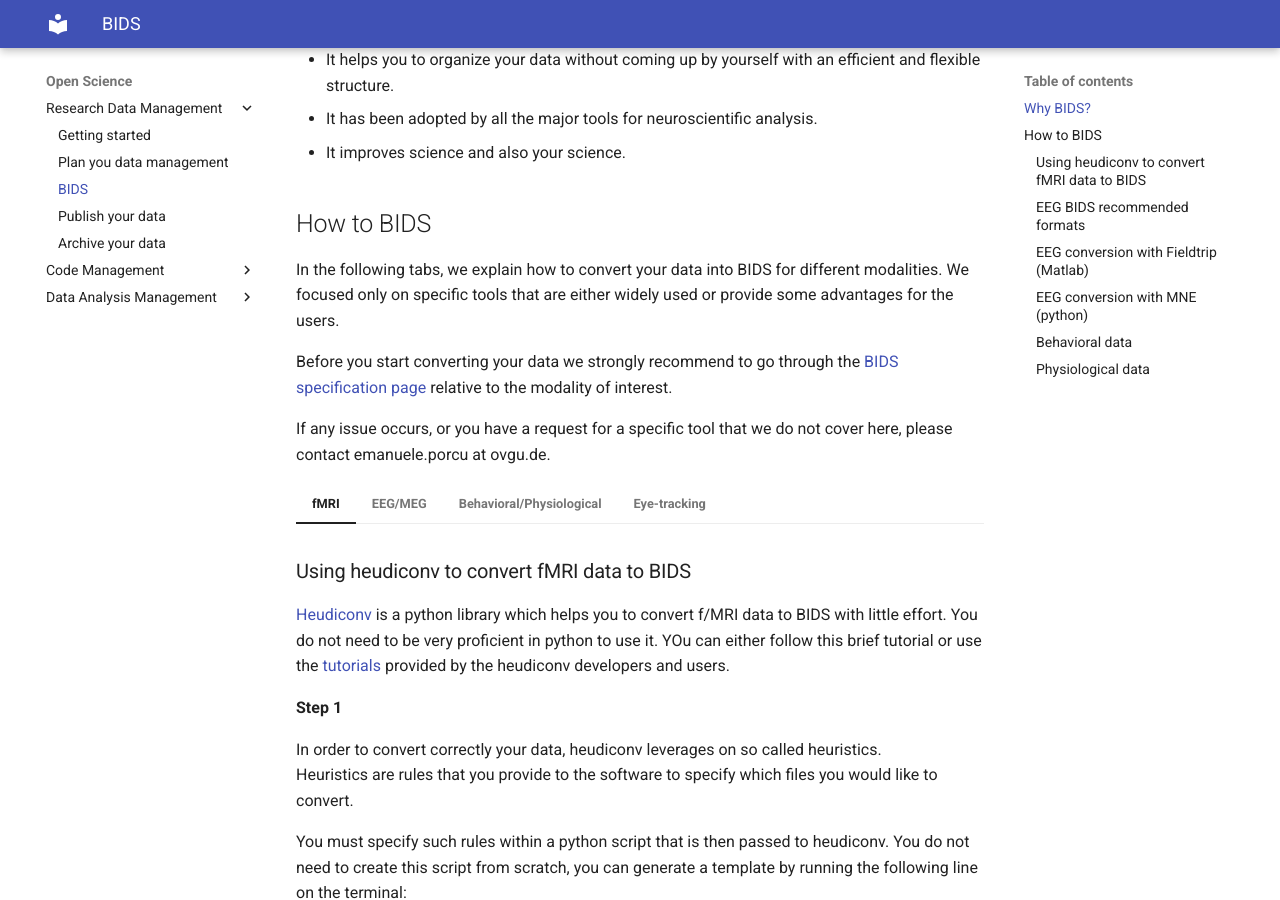
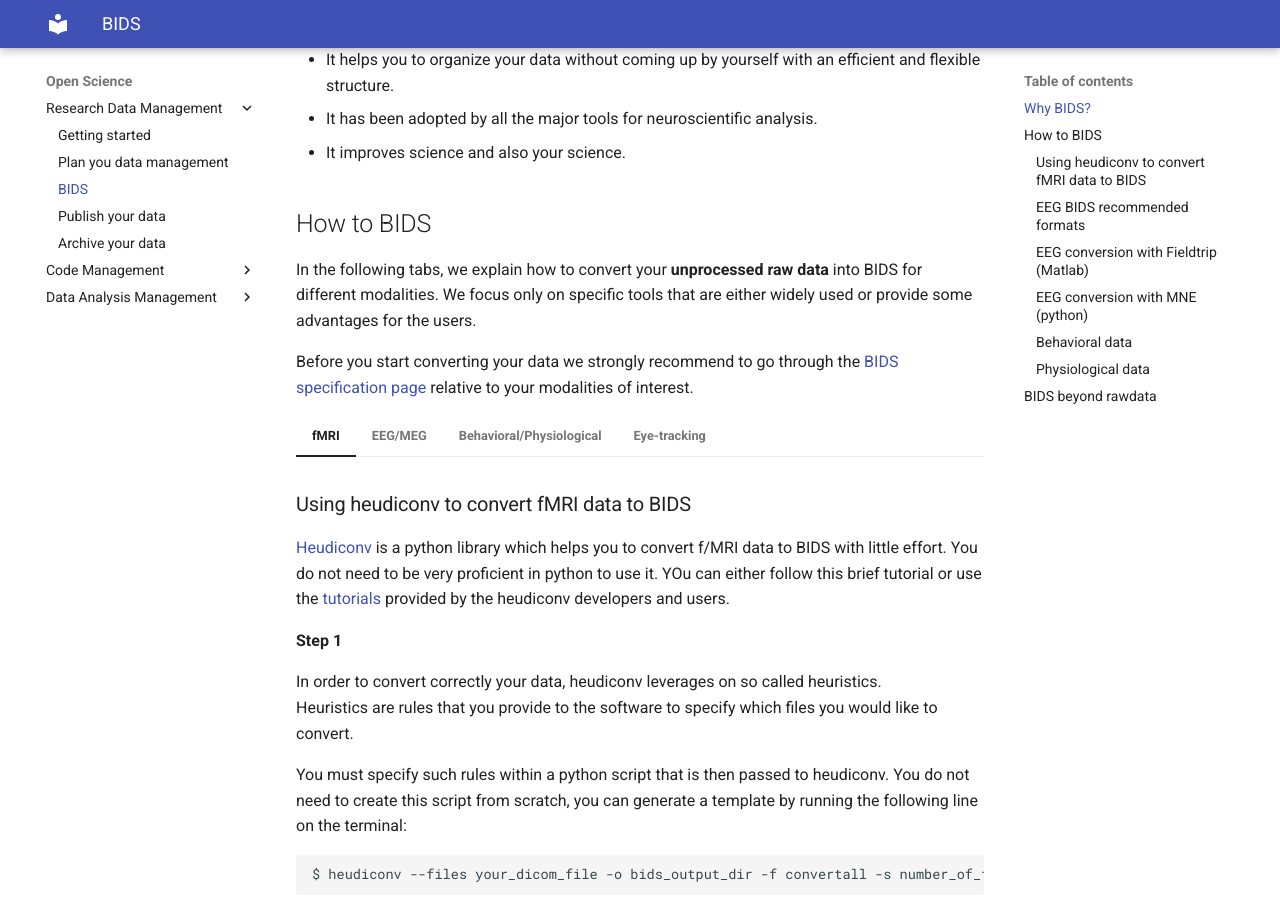
Before and after one commit to pvavra/temp-ipsy, an MkDocs documentation site: the page built from docs/open-science/research-data-management/bids.md, in a window 1280 px wide and 900 px high, scrolled down 895 px. Built offline with MkDocs 1.6.1 and Material for MkDocs 9.7.7, drawn with Linux system fonts in a browser that asks for light colours; some of the changed text lies outside the part shown.

Commit message:
Fix sentences

```diff
--- a/docs/open-science/research-data-management/bids.md
+++ b/docs/open-science/research-data-management/bids.md
@@ -33,11 +33,10 @@ We recommend you to go through the [BIDS specification page](https://bids-specif
 
 ## How to BIDS
 
-In the following tabs, we explain how to convert your data into BIDS for different modalities. We focused only on specific tools that are either widely used or provide some advantages for the users.
+In the following tabs, we explain how to convert your **unprocessed raw data** into BIDS for different modalities. We focus only on specific tools that are either widely used or provide some advantages for the users.
 
-Before you start converting your data we strongly recommend to go through the [BIDS specification page](https://bids-specification.readthedocs.io/en/stable/) relative to the modality of interest.
+Before you start converting your data we strongly recommend to go through the [BIDS specification page](https://bids-specification.readthedocs.io/en/stable/) relative to your modalities of interest.
 
-If any issue occurs, or you have a request for a specific tool that we do not cover here, please contact emanuele.porcu at ovgu.de.
 
 === "fMRI"
 
@@ -279,3 +278,7 @@ If any issue occurs, or you have a request for a specific tool that we do not co
 
 === "Eye-tracking"
     Coming soon...
+
+## BIDS beyond rawdata
+
+TODO: Your data are not limited to your raw data, but include also so called `derivatives`, meaning the results of data processing.
```
